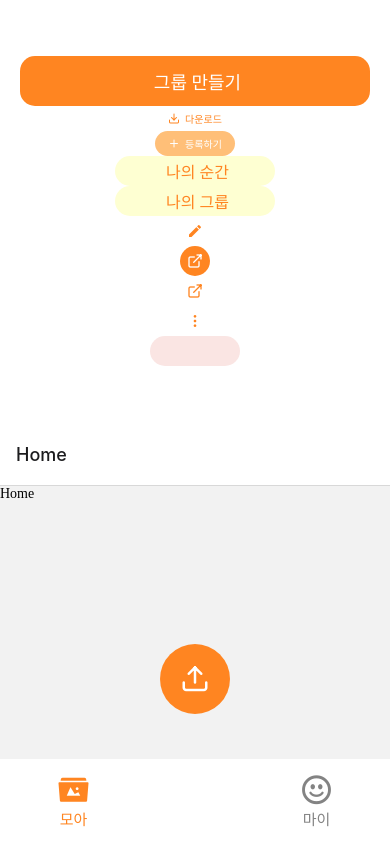
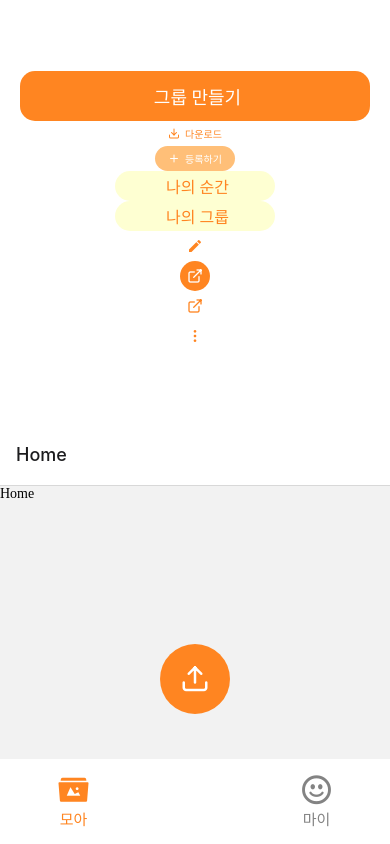
Before and after one commit to yelim99/MOA, a React Native app in the folder moa/: screen / in a window 390 px wide. Built offline with nearby package versions, Linux system fonts and the light colour scheme.

Commit message:
:wrench:[Remove] #S11P31A602-211 #done 필요없는 파일들 삭제

```diff
--- a/moa/src/components/common/button/Button.tsx
+++ /dev/null
@@ -1,47 +0,0 @@
-// src/components/common/button/Button.tsx
-import React from 'react';
-import {TouchableOpacityProps, StyleProp, ViewStyle} from 'react-native';
-import {StyledButton, ButtonText, ButtonIcon} from './Buttons.styles';
-
-interface ButtonProps extends TouchableOpacityProps {
-  text?: string;
-  icon?: JSX.Element;
-  content?: 'icon' | 'text' | 'colorSelect';
-  size?: 'small' | 'medium' | 'large'; // 텍스트 버튼의 사이즈
-  backcolor?: 'white' | 'mainlightorange' | 'maindarkorange' | string; // 배경색
-  textcolor?: 'white' | 'maindarkorange'; // 글자색
-  styleOverride?: StyleProp<ViewStyle>;
-  onPress?: () => void; //  기능
-}
-
-const Button: React.FC<ButtonProps> = ({
-  text,
-  icon,
-  content = 'text', // 기본값 설정
-  size = 'small', // 기본값 설정
-  backcolor = 'white', // 기본값 설정
-  textcolor,
-  styleOverride,
-  onPress,
-  ...props
-}) => {
-  return (
-    <StyledButton
-      content={content}
-      size={size}
-      backcolor={backcolor}
-      style={styleOverride}
-      onPress={onPress}
-      {...props}
-    >
-      {icon && <ButtonIcon>{icon}</ButtonIcon>}
-      {content === 'text' && text && (
-        <ButtonText content="text" backcolor={backcolor}>
-          {text}
-        </ButtonText>
-      )}
-    </StyledButton>
-  );
-};
-
-export default Button;
--- a/moa/src/components/common/button/ButtonTest.tsx
+++ b/moa/src/components/common/button/ButtonTest.tsx
@@ -1,8 +1,6 @@
 // src/components/common/button/ButtonDemo.tsx
 import React from 'react';
 import {View} from 'react-native';
-import Button from './Button';
-import Icon from 'react-native-vector-icons/MaterialIcons';
 import {IconButton} from './IconButton';
 import {TextButton} from './TextButton';
 
@@ -70,13 +68,6 @@ const ButtonTest = () => {
         iconName="more-vertical"
         onPress={() => console.log('점점점 아이콘 ')}
       ></IconButton>
-      {/* 색상 선택 버튼 예시 */}
-      <Button
-        content="colorSelect"
-        size="small"
-        backcolor="#FAE5E3" // lightred
-        onPress={() => console.log('색상 선택 버튼 눌림')}
-      />
     </View>
   );
 };
--- a/moa/src/components/common/button/Buttons.styles.ts
+++ /dev/null
@@ -1,90 +0,0 @@
-// src/components/common/button/Button.styles.ts
-import styled, {css} from 'styled-components/native';
-
-export const StyledButton = styled.TouchableOpacity<{
-  content: 'icon' | 'text' | 'colorSelect';
-  size: 'small' | 'medium' | 'large'; // 텍스트 버튼 전용
-  backcolor?: string;
-}>`
-  ${({content, backcolor, theme}) =>
-    content === 'icon' && // 아이콘만 있는 버튼
-    css`
-      background-color: ${backcolor === 'maindarkorange'
-        ? theme.colors.maindarkorange
-        : theme.colors.white};
-      border-radius: 100%;
-      width: 30px;
-      height: 30px;
-      align-items: center;
-      justify-content: center;
-    `}
-  ${({content, theme, backcolor}) =>
-    content === 'text' && //텍스트가 있는 버튼
-    css`
-      background-color: ${backcolor === 'maindarkorange'
-        ? theme.colors.maindarkorange
-        : backcolor === 'mainlightorange'
-          ? theme.colors.mainlightorange
-          : theme.colors.white};
-      border-radius: 15px;
-      align-items: center;
-      justify-content: center;
-      padding: 5px;
-    `}
-  ${({content, backcolor}) =>
-    content === 'colorSelect' && // 사용자가 선택하는 색상 버튼
-    css`
-      background-color: ${backcolor};
-      border-radius: 50px;
-      width: 40px;
-      height: 40px;
-      align-items: center;
-      justify-content: center;
-    `}
-  ${({size, theme}) =>
-    size === 'small' &&
-    css`
-      width: 90px;
-      height: 30px;
-      font-size: ${theme.fontSize.small};
-      font-family: ${theme.fontFamily.SCDream6};
-    `}
-  ${({size, theme}) =>
-    size === 'medium' &&
-    css`
-      width: 210px;
-      height: 40px;
-      font-size: ${theme.fontSize.regular};
-      font-family: ${theme.fontFamily.SCDream6};
-    `}
-      ${({size, theme}) =>
-    size === 'large' &&
-    css`
-      width: 350px;
-      height: 50px;
-      font-size: ${theme.fontSize.large};
-      font-family: ${theme.fontFamily.SCDream6};
-    `}
-  align-items: center;
-  flex-direction: row;
-  justify-content: center;
-`;
-
-export const ButtonText = styled.Text<{
-  content: 'text' | 'icon';
-  backcolor?: 'white' | 'mainlightorange' | 'maindarkorange';
-}>`
-  ${({content, backcolor, theme}) =>
-    content === 'text' &&
-    css`
-      color: ${backcolor === 'white'
-        ? theme.colors.maindarkorange
-        : theme.colors.white};
-      font-family: ${theme.fontFamily.SCDream9};
-    `}
-`;
-// font-weight: ${({theme}) => theme.fontWeight.bold};
-
-export const ButtonIcon = styled.View<{color?: string}>`
-  color: ${({theme, color}) => color || theme.colors.maindarkorang};
-`;
```
Also changed, not shown: 1 other file (tests, documents, lock files or other folders).
